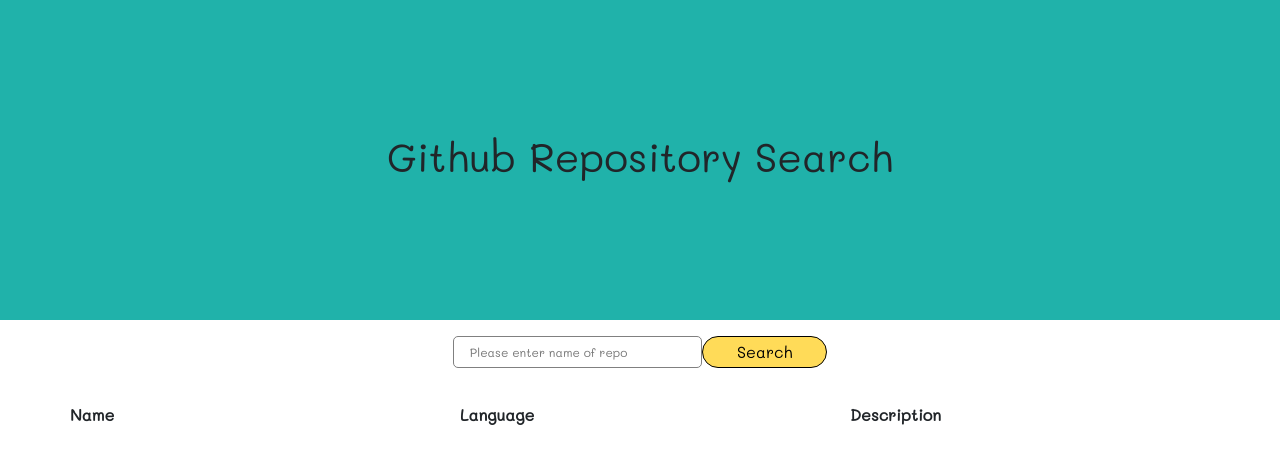
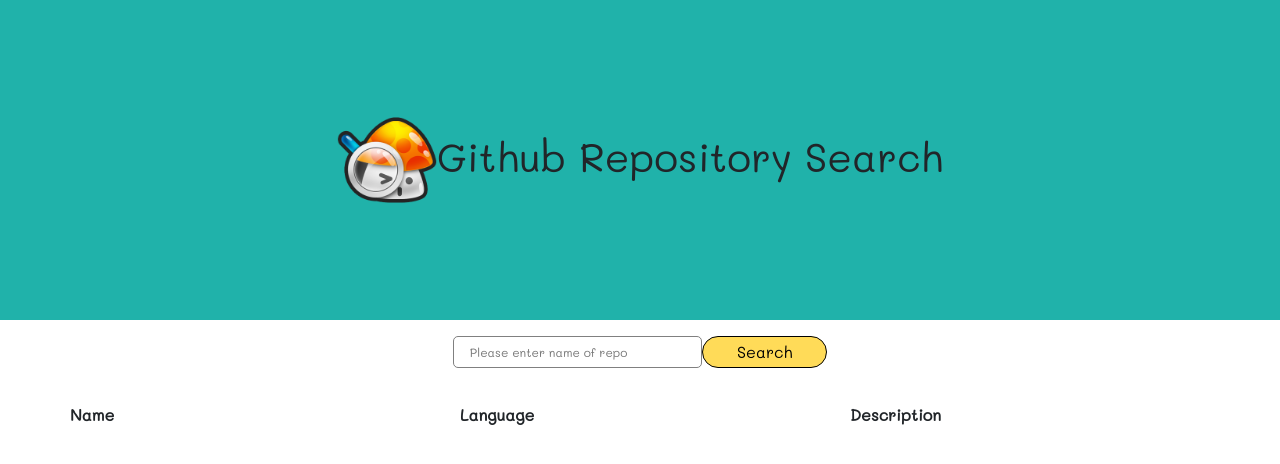
Before and after one commit to Jo-Malo/github_search_api_app, a React app: page / in a window 1280 px wide. Built offline with nearby package versions, Linux system fonts and the light colour scheme.

Commit message:
logo added to header

```diff
--- a/public/index.html
+++ b/public/index.html
@@ -5,7 +5,7 @@
     <link href="https://fonts.googleapis.com/css?family=Mali" rel="stylesheet">
     <link rel="icon" href="./search.ico" />
 
-    <title>GitHub Repo Search</title>    <link rel="icon" href="./search.ico" />
+    <title>GitHub Repo Search</title>
 
     <link href="https://stackpath.bootstrapcdn.com/bootstrap/4.1.3/css/bootstrap.min.css" rel="stylesheet"
     crossorigin="">
--- a/src/components/App.js
+++ b/src/components/App.js
@@ -79,6 +79,7 @@
     return (
       <Aux>
         <header className="app-header">
+          <img src="./search.ico" alt="logo"/>
           <h1> Github Repository Search </h1>
         </header>
 
--- a/src/css/App.css
+++ b/src/css/App.css
@@ -5,6 +5,11 @@
   display: flex;
   align-items: center;
   justify-content: center;
+}
+
+.app-header img {
+  width: 100px;
+  height: 100px;
 }
 
 .main-container{
```
Also changed, not shown: README.md.
